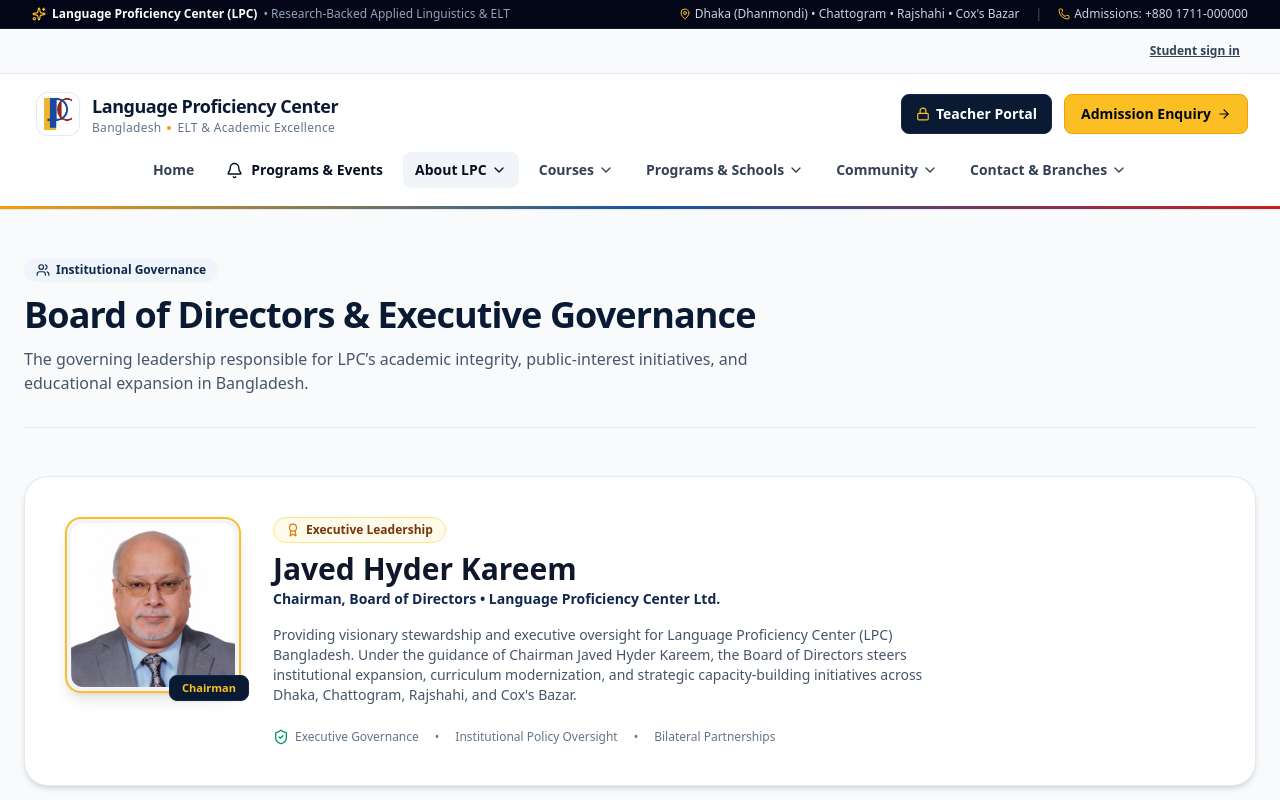
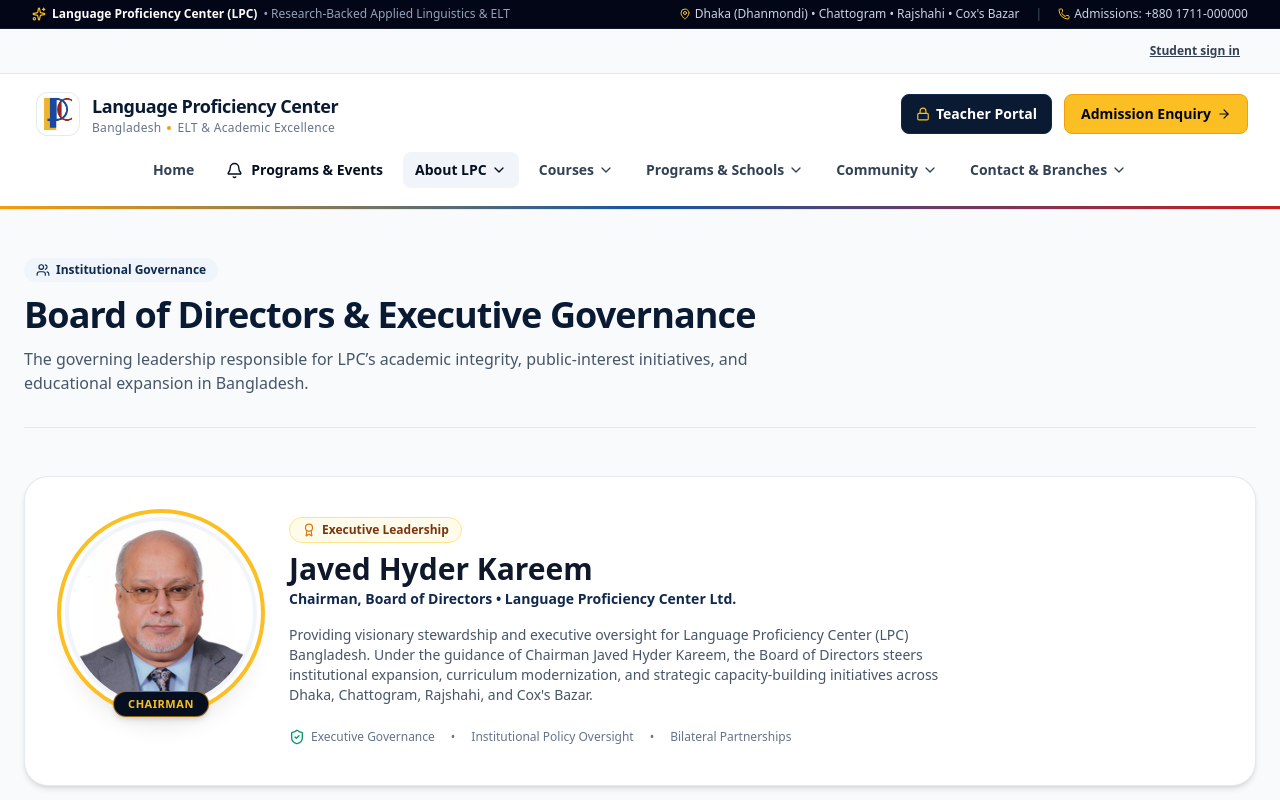
Before and after one commit to tanvir560298/LPCBD-practice-, a Next.js app: page /about/leadership in a window 1280 px wide. Shown: the top 800 px of the page. Built offline with nearby package versions, Linux system fonts and the light colour scheme.

Commit message:
style(leadership): refine Chairman portrait with circular gold ring executive avatar

```diff
--- a/src/app/(public)/about/leadership/page.tsx
+++ b/src/app/(public)/about/leadership/page.tsx
@@ -44,15 +44,15 @@ export default function LeadershipPage() {
       {/* Chairman Featured Profile */}
       <section className="bg-white rounded-3xl p-6 sm:p-10 border border-slate-200/90 shadow-md">
         <div className="flex flex-col md:flex-row items-center md:items-start gap-8">
-          <div className="relative shrink-0">
-            <div className="w-36 h-36 sm:w-44 sm:h-44 rounded-2xl overflow-hidden border-2 border-lpc-gold-400 shadow-lg bg-slate-100 p-1">
+          <div className="relative shrink-0 mx-auto md:mx-0">
+            <div className="w-40 h-40 sm:w-48 sm:h-48 rounded-full overflow-hidden ring-4 ring-lpc-gold-400 ring-offset-4 ring-offset-white shadow-xl bg-slate-100 p-1">
               <img
                 src="/assets/images/leadership/javed-hyder-kareem.jpg"
                 alt="Javed Hyder Kareem, Chairman of LPC Board of Directors"
-                className="w-full h-full object-cover rounded-xl"
+                className="w-full h-full object-cover rounded-full"
               />
             </div>
-            <div className="absolute -bottom-2 -right-2 px-3 py-1 bg-lpc-navy-900 text-lpc-gold-400 text-[11px] font-bold rounded-lg border border-lpc-navy-800 shadow-sm">
+            <div className="absolute -bottom-2 left-1/2 -translate-x-1/2 px-3.5 py-1 bg-lpc-navy-950 text-lpc-gold-400 text-[11px] font-bold rounded-full border border-lpc-gold-500/60 shadow-md uppercase tracking-wider whitespace-nowrap">
               Chairman
             </div>
           </div>
```
Also changed, not shown: 1 other file (tests, documents, lock files or other folders).
